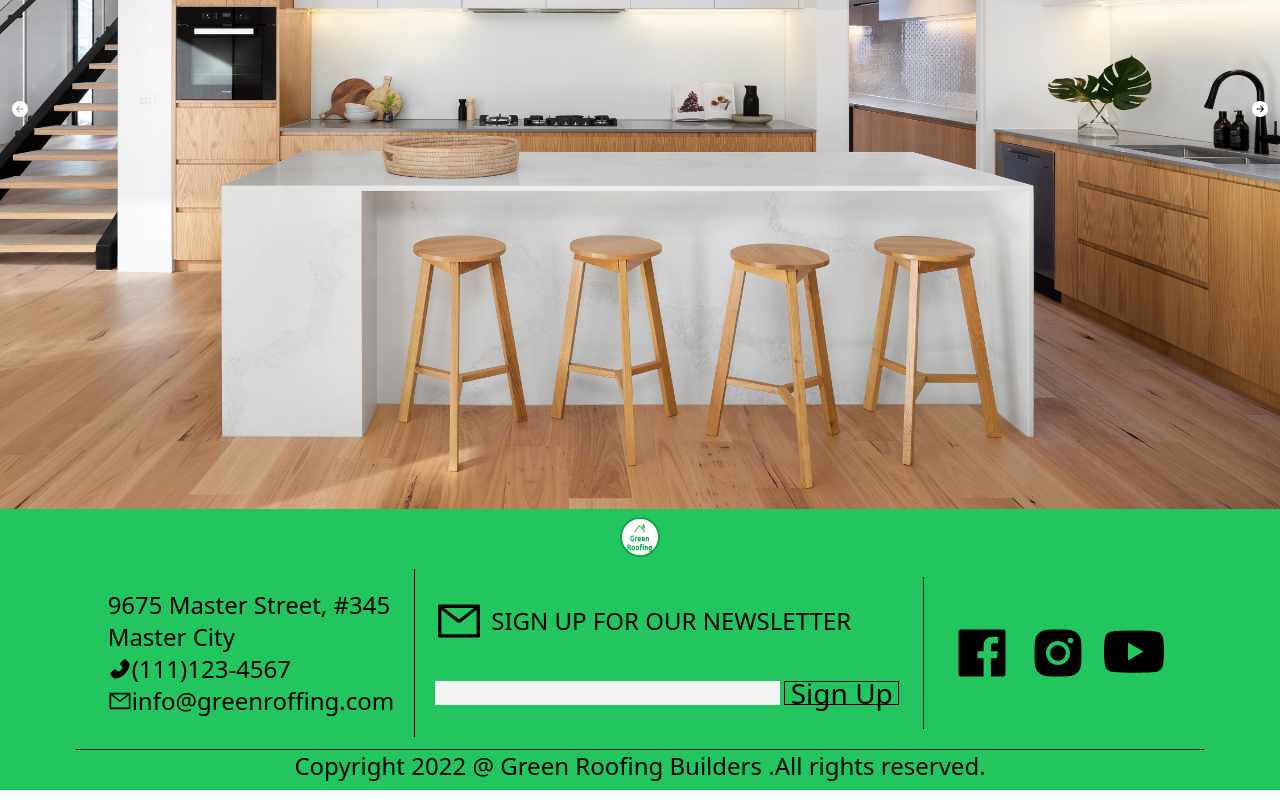
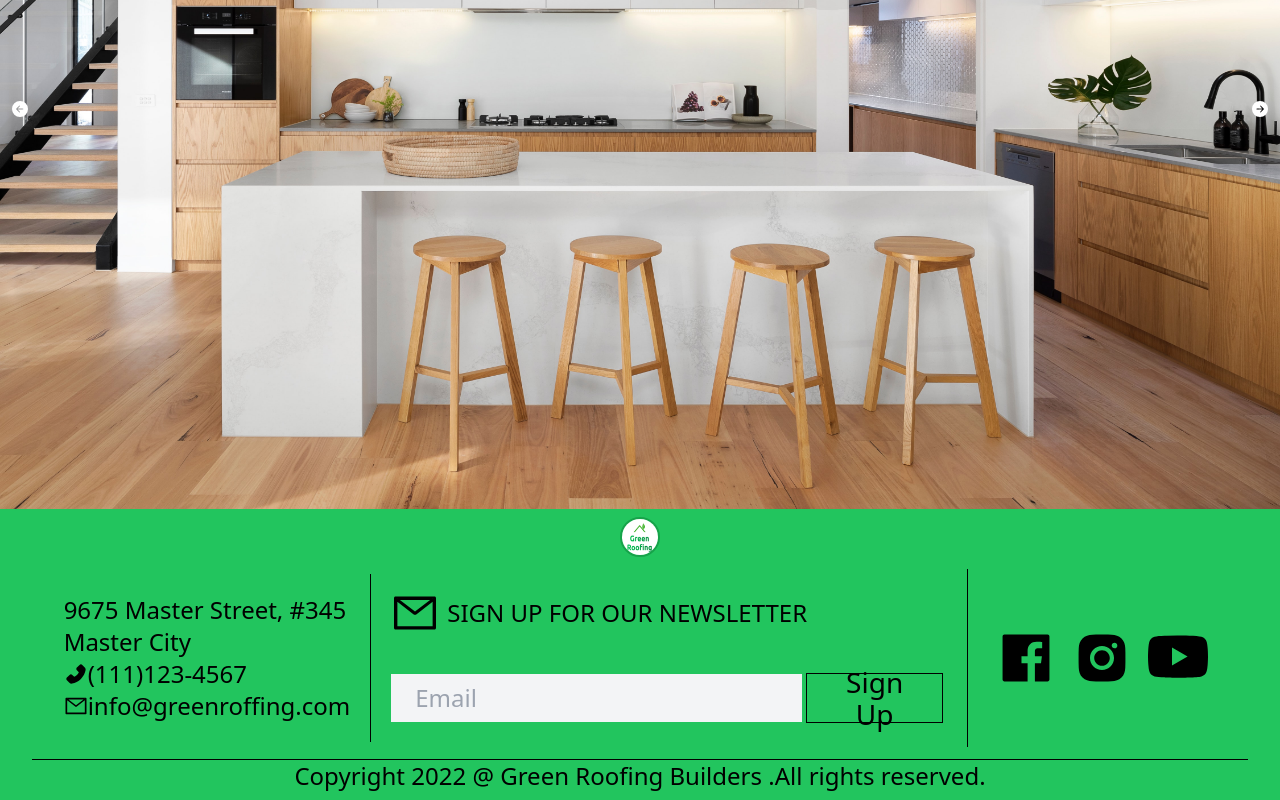
Before and after one commit to VelamPillai/Green-Roofing-Builders, a React (Create React App) app: page / in a window 1280 px wide. Shown: the part 478-1278 px from the top of the page. Built offline with nearby package versions, Linux system fonts and the light colour scheme; the HTML template or start-up script is replaced by a standard one.

Commit message:
controlled input added in newsletter-contact

```diff
--- a/src/Components/footer/NewsLetter.js
+++ b/src/Components/footer/NewsLetter.js
@@ -1,6 +1,49 @@
-import { AiOutlineMail} from "react-icons/ai";
+import { AiOutlineMail } from "react-icons/ai";
+import { useReducer } from "react";
+
+
+const initialState = {
+    email: ''
+
+}
+
+const ACTION = {
+    GETEMAIL: 'getEmail',
+    ISSIGNEDIN : 'isSignedIn',
+}
+const newsletterReducer= (state, action) => {
+    const { type, payLoad } = action;
+    const {email} = state;
+    switch (type) {
+        case ACTION.GETEMAIL: {
+            return {
+
+                email:payLoad.email
+            }
+        }
+        /* case ACTION.ISSIGNEDIN: {
+            return {
+
+                isSignedIn : (isSignedIn)=>!isSignedIn
+            }
+        } */
+        default: {
+            return state
+            }
+    }
+}
 
 export default function Address() {
+    const [state, dispatch] = useReducer(newsletterReducer,  initialState);
+
+
+    const handleClick = (e) => {
+        e.preventDefault();
+
+        dispatch({ type: ACTION.GETEMAIL, payLoad: { email: '' } });
+        alert('Thank you for the Subscription!!!');
+
+      }
 
     return (
 
@@ -9,8 +52,9 @@ export default function Address() {
             < h1 className="flex flex-row items-center  "> <AiOutlineMail className='mr-2 text-3xl md:text-5xl' />  <div className="text-[18px] md:text-2xl">SIGN UP FOR OUR NEWSLETTER</div>   </h1 >
             <br></br>
             <div className="flex flex-row justify-center items-center">
-                <input type='email' className="w-3/4 h-6 bg-gray-100 focus:bg-white"  />
-                <button className="border border-black p-1 m-1 text-[14px] md:text-[28px] w-1/4 h-6 flex justify-center items-center hover:bg-white hover:text-gray-600">Sign Up</button>
+                <input type='email' className="w-3/4 h-6 bg-gray-100 focus:bg-white md:p-6 " placeholder="Email" value={state.email} onChange={(e) => { dispatch({ type: ACTION.GETEMAIL, payLoad: { email: e.target.value } }) }} />
+                <button className="border border-black p-1  md:p-6 m-1 text-[14px] md:text-[28px] w-1/4 h-6 flex justify-center items-center hover:bg-white hover:text-gray-600" onClick={handleClick} >Sign Up</button>
+
             </div>
 
             </div>
```
